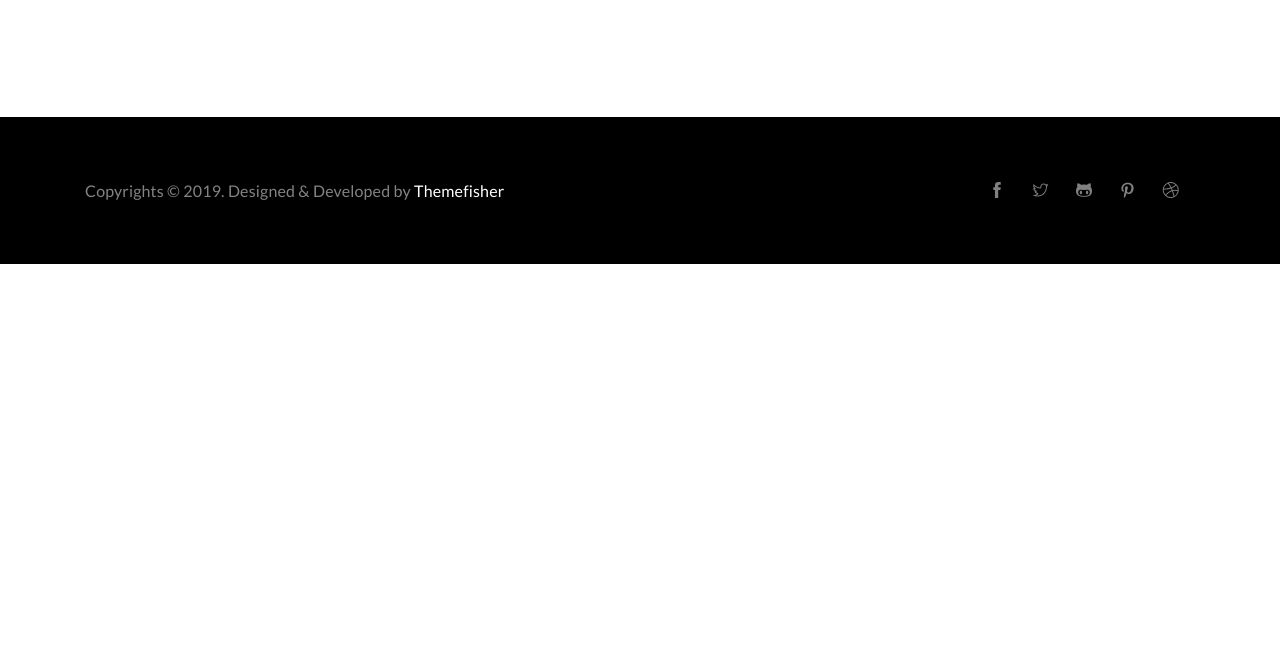
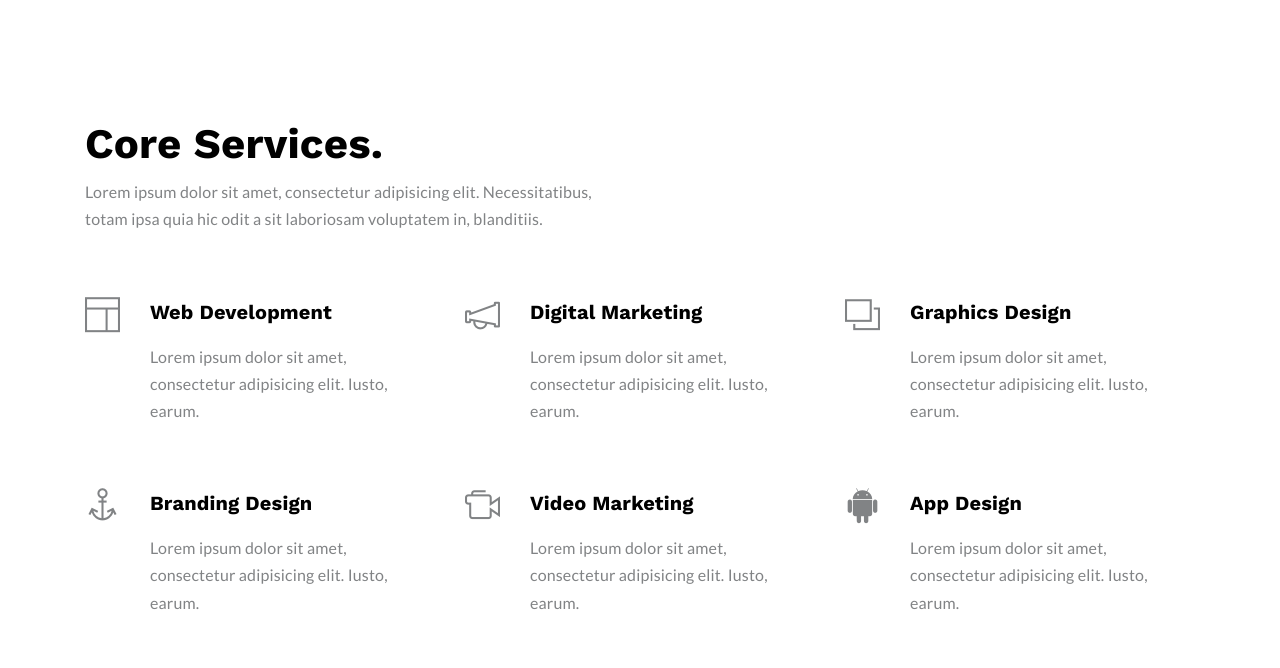
Before and after one commit to rena-yang/rena-yang.github.io, a plain HTML site: page about.html in a window 1280 px wide. Shown: the part 554-1222 px from the top of the page. Before the commit the page ends 818 px from the top, so only its background shows below. Drawn offline with nearby package versions, Linux system fonts and the light colour scheme; some packages are replaced by stand-ins of ours.

Commit message:
testing container features, alignment, frankensteining things together.

```diff
--- a/about.html
+++ b/about.html
@@ -111,10 +111,67 @@
 					<li>- Web design</li>
 					<li>- Brand Identity</li>
 					<li>- Development & CMS</li>
-					<li>- Phptography</li>
+					<li>- Photography</li>
 				</ul-->
 				</div>
 			</div>
+
+			<section class="section service-home border-top">
+				<div class="container">
+					<div class="row">
+						<div class="col-lg-6">
+							<h2 class="mb-2 ">Core Services.</h2>
+							<p class="mb-5">Lorem ipsum dolor sit amet, consectetur adipisicing elit. Necessitatibus, totam ipsa quia hic odit a sit laboriosam voluptatem in, blanditiis.</p>
+						</div>
+					</div>
+
+					<div class="row">
+						<div class="col-lg-4">
+							<div class="service-item mb-5" data-aos="fade-left" >
+								<i class="ti-layout"></i>
+								<h4 class="my-3">Web Development</h4>
+								<p>Lorem ipsum dolor sit amet, consectetur adipisicing elit. Iusto, earum.</p>
+							</div>
+						</div>
+						<div class="col-lg-4">
+							<div class="service-item mb-5" data-aos="fade-left"  data-aos-delay="450">
+								<i class="ti-announcement"></i>
+								<h4 class="my-3">Digital Marketing</h4>
+								<p>Lorem ipsum dolor sit amet, consectetur adipisicing elit. Iusto, earum.</p>
+							</div>
+						</div>
+						<div class="col-lg-4">
+							<div class="service-item mb-5 mb-lg-0" data-aos="fade-left"  data-aos-delay="750">
+								<i class="ti-layers"></i>
+								<h4 class="my-3">Graphics Design</h4>
+								<p>Lorem ipsum dolor sit amet, consectetur adipisicing elit. Iusto, earum.</p>
+							</div>
+						</div>
+						<div class="col-lg-4">
+							<div class="service-item" data-aos="fade-left"  data-aos-delay="750">
+								<i class="ti-anchor"></i>
+								<h4 class="my-3">Branding Design</h4>
+								<p>Lorem ipsum dolor sit amet, consectetur adipisicing elit. Iusto, earum.</p>
+							</div>
+						</div>
+						<div class="col-lg-4">
+							<div class="service-item mb-5" data-aos="fade-left"  data-aos-delay="950">
+								<i class="ti-video-camera"></i>
+								<h4 class="my-3">Video Marketing</h4>
+								<p>Lorem ipsum dolor sit amet, consectetur adipisicing elit. Iusto, earum.</p>
+							</div>
+						</div>
+						<div class="col-lg-4">
+							<div class="service-item mb-5 mb-lg-0" data-aos="fade-left"  data-aos-delay="1050">
+								<i class="ti-android"></i>
+								<h4 class="my-3">App Design</h4>
+								<p>Lorem ipsum dolor sit amet, consectetur adipisicing elit. Iusto, earum.</p>
+							</div>
+						</div>
+					</div>
+				</div>
+			</section>
+
 		</div>
 	</div>
 </section>
```
Also changed, not shown: index.html (+2 -0 lines).
